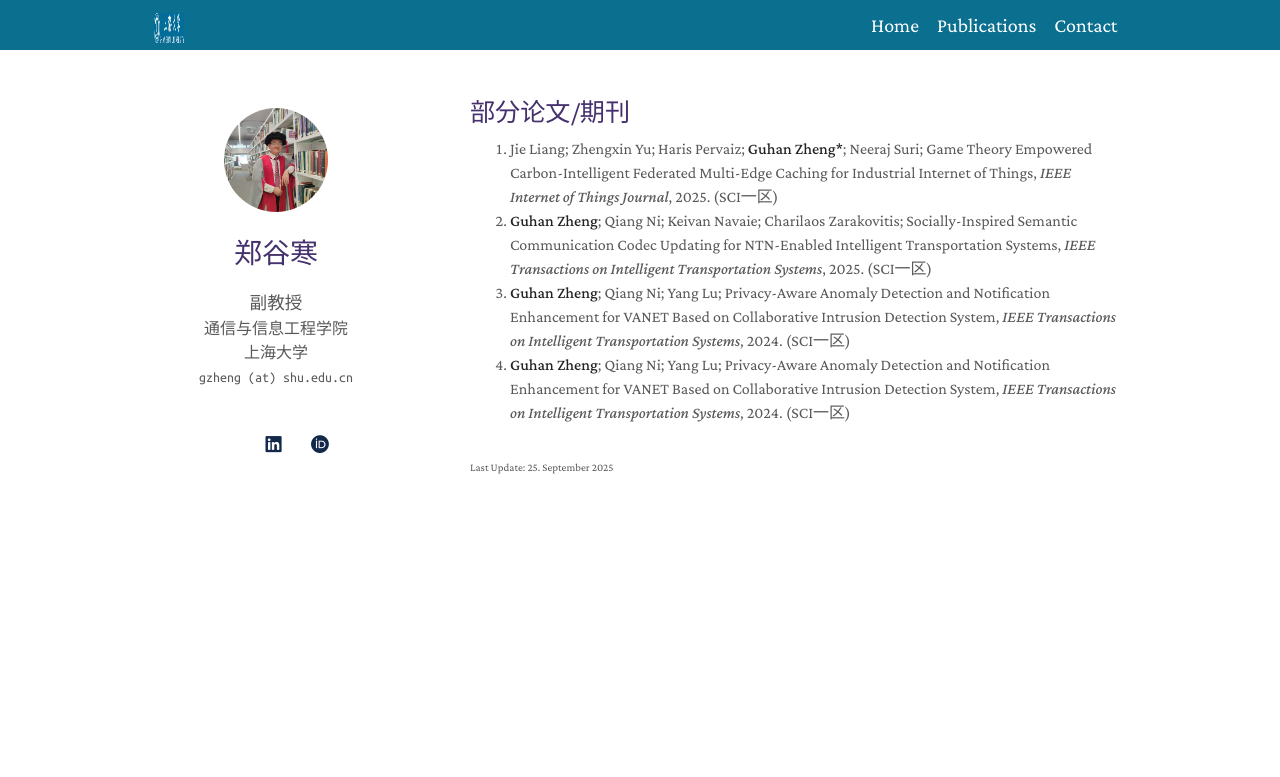
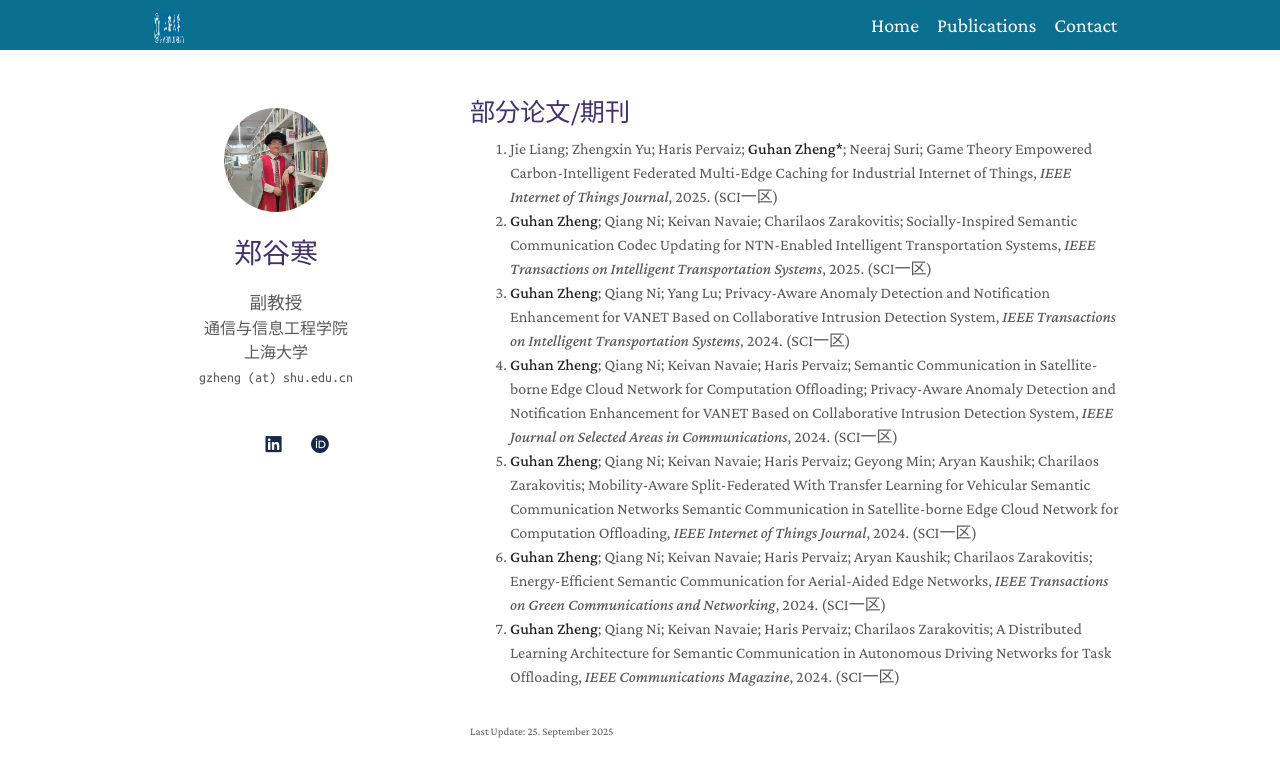
Before and after one commit to Guhan328/Guhan328.github.io, a Jekyll site: the page built from publications.md, in a window 1280 px wide. Shown: the top 777 px of the page. Built offline with Jekyll 4.4.1, drawn with Linux system fonts in a browser that asks for light colours; a style sheet for code colours, icons or effects is not loaded.

Commit message:
Update pubJournal.md

```diff
--- a/_includes/pubJournal.md
+++ b/_includes/pubJournal.md
@@ -7,6 +7,9 @@
   <li><a href="https://ieeexplore.ieee.org/abstract/document/11075850"><autocolor>Jie Liang; Zhengxin Yu; Haris Pervaiz; <strong>Guhan Zheng*</strong>; Neeraj Suri; Game Theory Empowered Carbon-Intelligent Federated Multi-Edge Caching for Industrial Internet of Things, <em>IEEE Internet of Things Journal</em>, 2025. (SCI一区)</autocolor></a></li>
   <li><a href="https://ieeexplore.ieee.org/abstract/document/10919123"><autocolor><strong>Guhan Zheng</strong>; Qiang Ni; Keivan Navaie; Charilaos Zarakovitis; Socially-Inspired Semantic Communication Codec Updating for NTN-Enabled Intelligent Transportation Systems, <em>IEEE Transactions on Intelligent Transportation Systems</em>, 2025. (SCI一区)</autocolor></a></li>
   <li><a href="https://ieeexplore.ieee.org/document/10734671"><autocolor><strong>Guhan Zheng</strong>; Qiang Ni; Yang Lu; Privacy-Aware Anomaly Detection and Notification Enhancement for VANET Based on Collaborative Intrusion Detection System, <em>IEEE Transactions on Intelligent Transportation Systems</em>, 2024. (SCI一区)</autocolor></a></li>
-  <li><a href="https://ieeexplore.ieee.org/abstract/document/11075850"><autocolor><strong>Guhan Zheng</strong>; Qiang Ni; Yang Lu; Privacy-Aware Anomaly Detection and Notification Enhancement for VANET Based on Collaborative Intrusion Detection System, <em>IEEE Transactions on Intelligent Transportation Systems</em>, 2024. (SCI一区)</autocolor></a></li>
-
+  <li><a href="https://ieeexplore.ieee.org/abstract/document/10445211"><autocolor><strong>Guhan Zheng</strong>; Qiang Ni; Keivan Navaie; Haris Pervaiz; Semantic Communication in Satellite-borne Edge Cloud Network for Computation Offloading; Privacy-Aware Anomaly Detection and Notification Enhancement for VANET Based on Collaborative Intrusion Detection System, <em>IEEE Journal on Selected Areas in Communications</em>, 2024. (SCI一区)</autocolor></a></li>
+  <li><a href="https://ieeexplore.ieee.org/abstract/document/10416926"><autocolor><strong>Guhan Zheng</strong>; Qiang Ni; Keivan Navaie; Haris Pervaiz; Geyong Min; Aryan Kaushik; Charilaos Zarakovitis; Mobility-Aware Split-Federated With Transfer Learning for Vehicular Semantic
+Communication Networks Semantic Communication in Satellite-borne Edge Cloud Network for Computation Offloading, <em>IEEE Internet of Things Journal</em>, 2024. (SCI一区)</autocolor></a></li>
+  <li><a href="https://ieeexplore.ieee.org/abstract/document/10527365"><autocolor><strong>Guhan Zheng</strong>; Qiang Ni; Keivan Navaie; Haris Pervaiz; Aryan Kaushik; Charilaos Zarakovitis; Energy-Efficient Semantic Communication for Aerial-Aided Edge Networks, <em>IEEE Transactions on Green Communications and Networking</em>, 2024. (SCI一区)</autocolor></a></li>
+  <li><a href="https://ieeexplore.ieee.org/abstract/document/10328182"><autocolor><strong>Guhan Zheng</strong>; Qiang Ni; Keivan Navaie; Haris Pervaiz; Charilaos Zarakovitis; A Distributed Learning Architecture for Semantic Communication in Autonomous Driving Networks for Task Offloading, <em>IEEE Communications Magazine</em>, 2024. (SCI一区)</autocolor></a></li>
 </ol>
```
